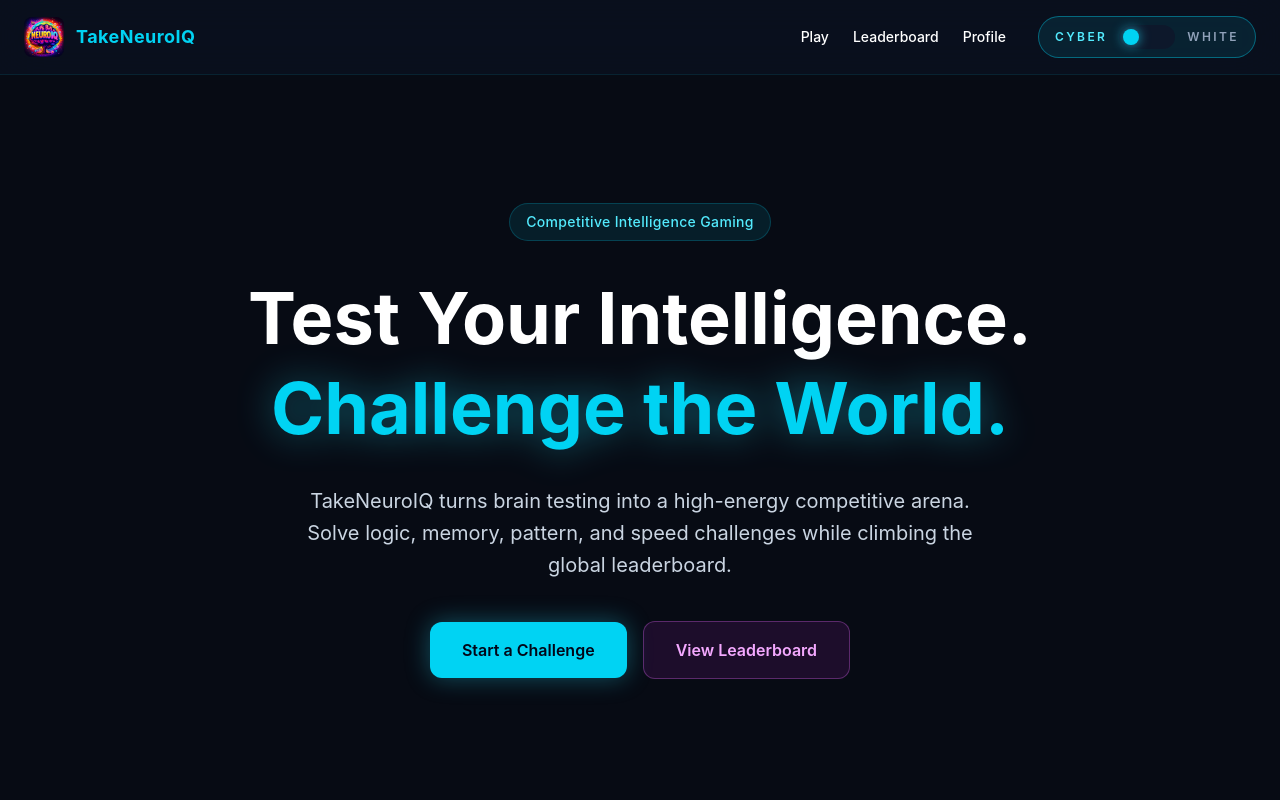
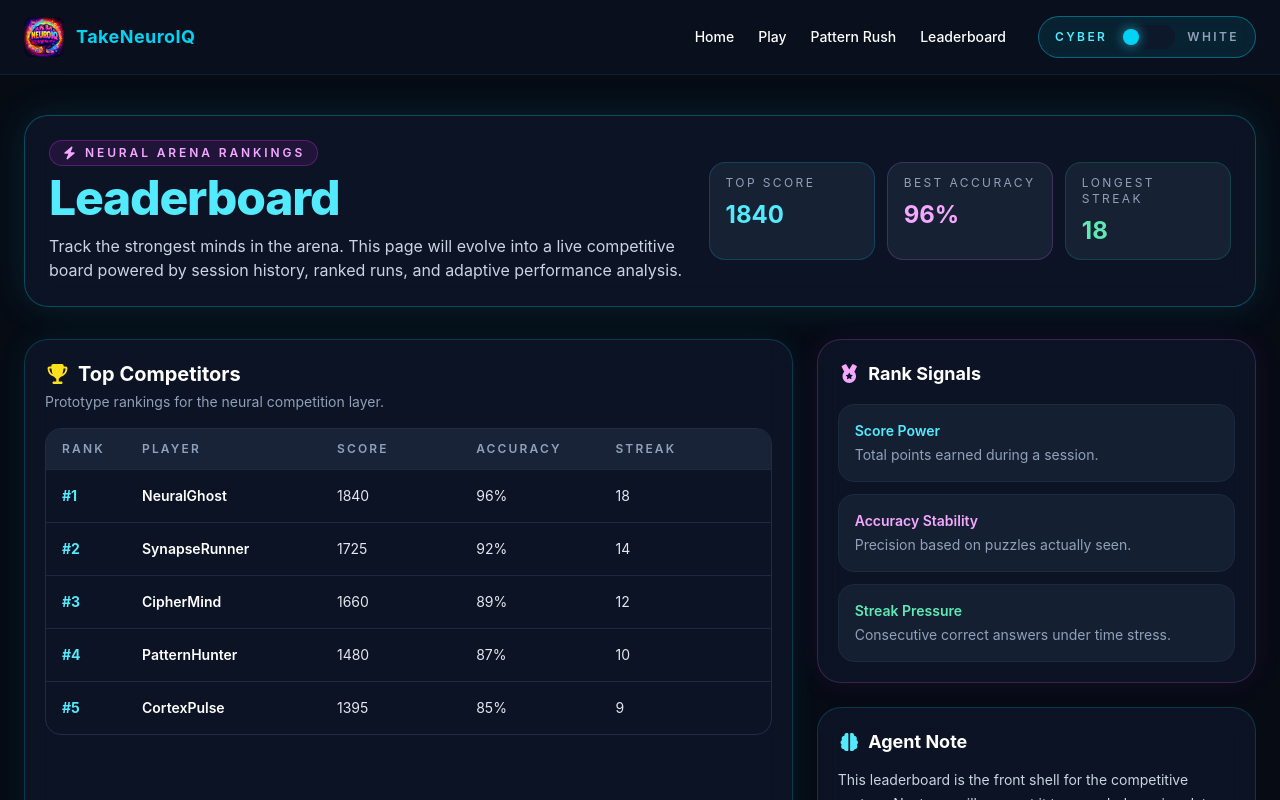
Before and after one commit to Breedlove-Jason/takeneuroiq, a React (Vite) app: page /leaderboard in a window 1280 px wide. Shown: the top 800 px of the page. Built offline with nearby package versions, Linux system fonts and the light colour scheme.

Commit message:
Checkpoint: Gameplay prototype complete, beginning platform layer with leaderboard system

```diff
--- a/package.json
+++ b/package.json
@@ -15,7 +15,8 @@
     "@fortawesome/react-fontawesome": "^3.2.0",
     "@tailwindcss/vite": "^4.2.1",
     "react": "^19.2.0",
-    "react-dom": "^19.2.0"
+    "react-dom": "^19.2.0",
+    "react-router-dom": "^7.13.1"
   },
   "devDependencies": {
     "@eslint/js": "^9.39.1",
--- a/src/App.jsx
+++ b/src/App.jsx
@@ -1,36 +1,33 @@
 import { useState } from "react";
-import Header from "./layout/Header";
-import Hero from "./components/Hero";
-import HowItWorks from "./components/HowItWorks";
-import FeatureHighlights from "./components/FeatureHighlights";
-import Play from "./pages/Play.jsx";
-import Arena from "./pages/Arena.jsx";
+import { Routes, Route } from "react-router-dom";
+
+// import Header from "./layout/Header"
+import Home from "./pages/Home";
+import Play from "./pages/Play";
+import Arena from "./pages/Arena";
+import Header from "./layout/Header.jsx";
+import LeaderboardPage from "./pages/LeaderboardPage.jsx";
+import Leaderboard from "./pages/LeaderboardPage.jsx";
 
 function App() {
   const [theme, setTheme] = useState("cyber");
 
   return (
     <div
-      className={`min-h-screen transition-colors duration-500 ${
+      className={
         theme === "cyber"
-          ? "bg-[#070b14] text-white"
-          : "bg-white text-slate-900"
-      }`}
+          ? "bg-[#060b14] min-h-screen"
+          : "bg-white min-h-screen"
+      }
     >
-      {/* Background effects only for cyber mode */}
-      {theme === "cyber" && (
-        <div className="absolute inset-0 -z-10 bg-[radial-gradient(circle_at_top,rgba(34,211,238,0.14),transparent_35%),radial-gradient(circle_at_bottom_right,rgba(217,70,239,0.12),transparent_30%)]" />
-      )}
-
       <Header theme={theme} setTheme={setTheme} />
 
-      <main>
-        <Hero theme={theme} />
-        <HowItWorks theme={theme} />
-        <FeatureHighlights theme={theme} />
-        {/*<Play theme={theme} />*/}
-        <Arena theme={theme} />
-      </main>
+      <Routes>
+        <Route path="/" element={<Home theme={theme} />} />
+        <Route path="/play" element={<Play theme={theme} />} />
+        <Route path="/arena" element={<Arena theme={theme} />} />
+        <Route path="/leaderboard" element={<LeaderboardPage theme={theme} />} />
+      </Routes>
     </div>
   );
 }
--- a/src/layout/Header.jsx
+++ b/src/layout/Header.jsx
@@ -1,4 +1,5 @@
 import logo from "../assets/logo.png";
+import { Link } from "react-router-dom";
 
 function Header({ theme, setTheme }) {
   const isCyber = theme === "cyber";
@@ -12,7 +13,7 @@ function Header({ theme, setTheme }) {
       }`}
     >
       <div className="mx-auto flex max-w-7xl items-center justify-between px-6 py-4">
-        <div className="flex items-center gap-3">
+        <Link to="/" className="flex items-center gap-3">
           <img
             src={logo}
             alt="TakeNeuroIQ"
@@ -26,13 +27,22 @@ function Header({ theme, setTheme }) {
           >
             TakeNeuroIQ
           </span>
-        </div>
+        </Link>
 
         <div className="flex items-center gap-8">
           <nav className="flex gap-6 text-sm font-medium">
-            <a className="transition hover:text-cyan-400">Play</a>
-            <a className="transition hover:text-cyan-400">Leaderboard</a>
-            <a className="transition hover:text-cyan-400">Profile</a>
+            <Link to="/" className="transition hover:text-cyan-400">
+              Home
+            </Link>
+            <Link to="/play" className="transition hover:text-cyan-400">
+              Play
+            </Link>
+            <Link to="/arena" className="transition hover:text-cyan-400">
+              Pattern Rush
+            </Link>
+            <Link to="/leaderboard" className="transition hover:text-cyan-400">
+              Leaderboard
+            </Link>
           </nav>
 
           <button
--- a/src/main.jsx
+++ b/src/main.jsx
@@ -1,10 +1,13 @@
 import React from "react";
 import ReactDOM from "react-dom/client";
-import App from "./App.jsx";
+import { BrowserRouter } from "react-router-dom";
+import App from "./App";
 import "./index.css";
 
 ReactDOM.createRoot(document.getElementById("root")).render(
   <React.StrictMode>
-    <App />
+    <BrowserRouter>
+      <App />
+    </BrowserRouter>
   </React.StrictMode>,
 );
--- /dev/null
+++ b/src/pages/Home.jsx
@@ -0,0 +1,15 @@
+import Hero from "../components/Hero"
+import HowItWorks from "../components/HowItWorks"
+import FeatureHighlights from "../components/FeatureHighlights"
+
+function Home({ theme }) {
+  return (
+    <main>
+      <Hero />
+      <HowItWorks />
+      <FeatureHighlights />
+    </main>
+  )
+}
+
+export default Home
--- /dev/null
+++ b/src/pages/LeaderboardPage.jsx
@@ -0,0 +1,212 @@
+import { FontAwesomeIcon } from "@fortawesome/react-fontawesome";
+import {
+  faTrophy,
+  faMedal,
+  faChartLine,
+  faBolt,
+  faBrain,
+} from "@fortawesome/free-solid-svg-icons";
+
+const mockLeaders = [
+  {
+    rank: 1,
+    name: "NeuralGhost",
+    score: 1840,
+    accuracy: "96%",
+    streak: 18,
+  },
+  {
+    rank: 2,
+    name: "SynapseRunner",
+    score: 1725,
+    accuracy: "92%",
+    streak: 14,
+  },
+  {
+    rank: 3,
+    name: "CipherMind",
+    score: 1660,
+    accuracy: "89%",
+    streak: 12,
+  },
+  {
+    rank: 4,
+    name: "PatternHunter",
+    score: 1480,
+    accuracy: "87%",
+    streak: 10,
+  },
+  {
+    rank: 5,
+    name: "CortexPulse",
+    score: 1395,
+    accuracy: "85%",
+    streak: 9,
+  },
+];
+
+function LeaderboardPage() {
+  return (
+    <section className="min-h-screen px-6 py-10">
+      <div className="mx-auto max-w-7xl">
+        <div className="mb-8 rounded-3xl border border-cyan-400/30 bg-slate-900/70 p-6 shadow-[0_0_40px_rgba(34,211,238,0.12)] backdrop-blur-md dark:bg-slate-900/70">
+          <div className="flex flex-col gap-4 md:flex-row md:items-center md:justify-between">
+            <div>
+              <p className="mb-2 inline-flex items-center gap-2 rounded-full border border-fuchsia-500/30 bg-fuchsia-500/10 px-3 py-1 text-xs font-semibold uppercase tracking-[0.24em] text-fuchsia-300">
+                <FontAwesomeIcon icon={faBolt} />
+                Neural Arena Rankings
+              </p>
+
+              <h1 className="text-3xl font-extrabold tracking-tight text-cyan-300 md:text-5xl">
+                Leaderboard
+              </h1>
+
+              <p className="mt-3 max-w-2xl text-sm leading-6 text-slate-300 md:text-base">
+                Track the strongest minds in the arena. This page will evolve
+                into a live competitive board powered by session history, ranked
+                runs, and adaptive performance analysis.
+              </p>
+            </div>
+
+            <div className="grid grid-cols-1 gap-3 sm:grid-cols-3">
+              <div className="rounded-2xl border border-cyan-400/20 bg-slate-800/70 px-4 py-3">
+                <p className="text-xs uppercase tracking-[0.2em] text-slate-400">
+                  Top Score
+                </p>
+                <p className="mt-2 text-2xl font-bold text-cyan-300">1840</p>
+              </div>
+
+              <div className="rounded-2xl border border-fuchsia-400/20 bg-slate-800/70 px-4 py-3">
+                <p className="text-xs uppercase tracking-[0.2em] text-slate-400">
+                  Best Accuracy
+                </p>
+                <p className="mt-2 text-2xl font-bold text-fuchsia-300">96%</p>
+              </div>
+
+              <div className="rounded-2xl border border-emerald-400/20 bg-slate-800/70 px-4 py-3">
+                <p className="text-xs uppercase tracking-[0.2em] text-slate-400">
+                  Longest Streak
+                </p>
+                <p className="mt-2 text-2xl font-bold text-emerald-300">18</p>
+              </div>
+            </div>
+          </div>
+        </div>
+
+        <div className="grid gap-6 lg:grid-cols-[1.4fr_0.8fr]">
+          <div className="rounded-3xl border border-cyan-400/20 bg-slate-900/70 p-5 shadow-[0_0_30px_rgba(34,211,238,0.08)] backdrop-blur-md">
+            <div className="mb-4 flex items-center justify-between">
+              <div>
+                <h2 className="flex items-center gap-2 text-xl font-bold text-white">
+                  <FontAwesomeIcon
+                    icon={faTrophy}
+                    className="text-yellow-300"
+                  />
+                  Top Competitors
+                </h2>
+                <p className="mt-1 text-sm text-slate-400">
+                  Prototype rankings for the neural competition layer.
+                </p>
+              </div>
+            </div>
+
+            <div className="overflow-hidden rounded-2xl border border-slate-700/60">
+              <div className="grid grid-cols-[80px_1.4fr_1fr_1fr_1fr] bg-slate-800/80 px-4 py-3 text-xs font-semibold uppercase tracking-[0.18em] text-slate-400">
+                <span>Rank</span>
+                <span>Player</span>
+                <span>Score</span>
+                <span>Accuracy</span>
+                <span>Streak</span>
+              </div>
+
+              {mockLeaders.map((player) => (
+                <div
+                  key={player.rank}
+                  className="grid grid-cols-[80px_1.4fr_1fr_1fr_1fr] items-center border-t border-slate-800 px-4 py-4 text-sm text-slate-200 transition duration-200 hover:bg-slate-800/70"
+                >
+                  <span className="font-bold text-cyan-300">
+                    #{player.rank}
+                  </span>
+
+                  <span className="font-semibold text-white">
+                    {player.name}
+                  </span>
+
+                  <span>{player.score}</span>
+                  <span>{player.accuracy}</span>
+                  <span>{player.streak}</span>
+                </div>
+              ))}
+            </div>
+          </div>
+
+          <aside className="space-y-6">
+            <div className="rounded-3xl border border-fuchsia-400/20 bg-slate-900/70 p-5 shadow-[0_0_30px_rgba(217,70,239,0.08)] backdrop-blur-md">
+              <h2 className="flex items-center gap-2 text-lg font-bold text-white">
+                <FontAwesomeIcon icon={faMedal} className="text-fuchsia-300" />
+                Rank Signals
+              </h2>
+
+              <div className="mt-4 space-y-3 text-sm text-slate-300">
+                <div className="rounded-2xl border border-slate-800 bg-slate-800/60 p-4">
+                  <p className="font-semibold text-cyan-300">Score Power</p>
+                  <p className="mt-1 text-slate-400">
+                    Total points earned during a session.
+                  </p>
+                </div>
+
+                <div className="rounded-2xl border border-slate-800 bg-slate-800/60 p-4">
+                  <p className="font-semibold text-fuchsia-300">
+                    Accuracy Stability
+                  </p>
+                  <p className="mt-1 text-slate-400">
+                    Precision based on puzzles actually seen.
+                  </p>
+                </div>
+
+                <div className="rounded-2xl border border-slate-800 bg-slate-800/60 p-4">
+                  <p className="font-semibold text-emerald-300">
+                    Streak Pressure
+                  </p>
+                  <p className="mt-1 text-slate-400">
+                    Consecutive correct answers under time stress.
+                  </p>
+                </div>
+              </div>
+            </div>
+
+            <div className="rounded-3xl border border-cyan-400/20 bg-slate-900/70 p-5 backdrop-blur-md">
+              <h2 className="flex items-center gap-2 text-lg font-bold text-white">
+                <FontAwesomeIcon icon={faBrain} className="text-cyan-300" />
+                Agent Note
+              </h2>
+              <p className="mt-3 text-sm leading-6 text-slate-300">
+                This leaderboard is the front shell for the competitive system.
+                Next, we will connect it to recorded session data so the board
+                reflects actual arena performance.
+              </p>
+            </div>
+
+            <div className="rounded-3xl border border-cyan-400/20 bg-slate-900/70 p-5 backdrop-blur-md">
+              <h2 className="flex items-center gap-2 text-lg font-bold text-white">
+                <FontAwesomeIcon
+                  icon={faChartLine}
+                  className="text-emerald-300"
+                />
+                Future Expansion
+              </h2>
+              <ul className="mt-3 space-y-2 text-sm text-slate-300">
+                <li>Daily challenge rankings</li>
+                <li>Friends and team boards</li>
+                <li>Adaptive skill tiers</li>
+                <li>Tournament ladders</li>
+              </ul>
+            </div>
+          </aside>
+        </div>
+      </div>
+    </section>
+  );
+}
+
+export default LeaderboardPage;
--- a/src/pages/Play.jsx
+++ b/src/pages/Play.jsx
@@ -1,5 +1,6 @@
 // src/pages/Play.jsx
 import { FontAwesomeIcon } from "@fortawesome/react-fontawesome";
+import { useNavigate, Link } from "react-router-dom";
 import {
   faShapes,
   faScaleBalanced,
@@ -8,6 +9,7 @@ import {
 
 function Play({ theme }) {
   const isCyber = theme === "cyber";
+  const navigate = useNavigate();
 
   const challenges = [
     {
@@ -99,15 +101,16 @@ function Play({ theme }) {
                 {challenge.description}
               </p>
 
-              <button
-                className={`mt-8 w-full rounded-xl px-5 py-3 font-semibold transition ${
-                  isCyber
-                    ? "bg-cyan-400 text-slate-950 shadow-[0_0_20px_rgba(34,211,238,0.25)] hover:bg-cyan-300"
+              <Link
+                to="/arena"
+                className={`mt-6 inline-flex items-center justify-center rounded-xl px-6 py-3 font-semibold transition ${
+                  theme === "cyber"
+                    ? "bg-cyan-400 text-slate-950 hover:bg-cyan-300 shadow-[0_0_20px_rgba(34,211,238,0.25)]"
                     : "bg-cyan-600 text-white hover:bg-cyan-500"
                 }`}
               >
-                {challenge.buttonText}
-              </button>
+                Launch Pattern Rush
+              </Link>
             </div>
           ))}
         </div>
```
Also changed, not shown: src/game/sessionTracker.js (added, +9 -0 lines), src/pages/Arena.jsx (+18 -5 lines), 1 other file (tests, documents, lock files or other folders).
